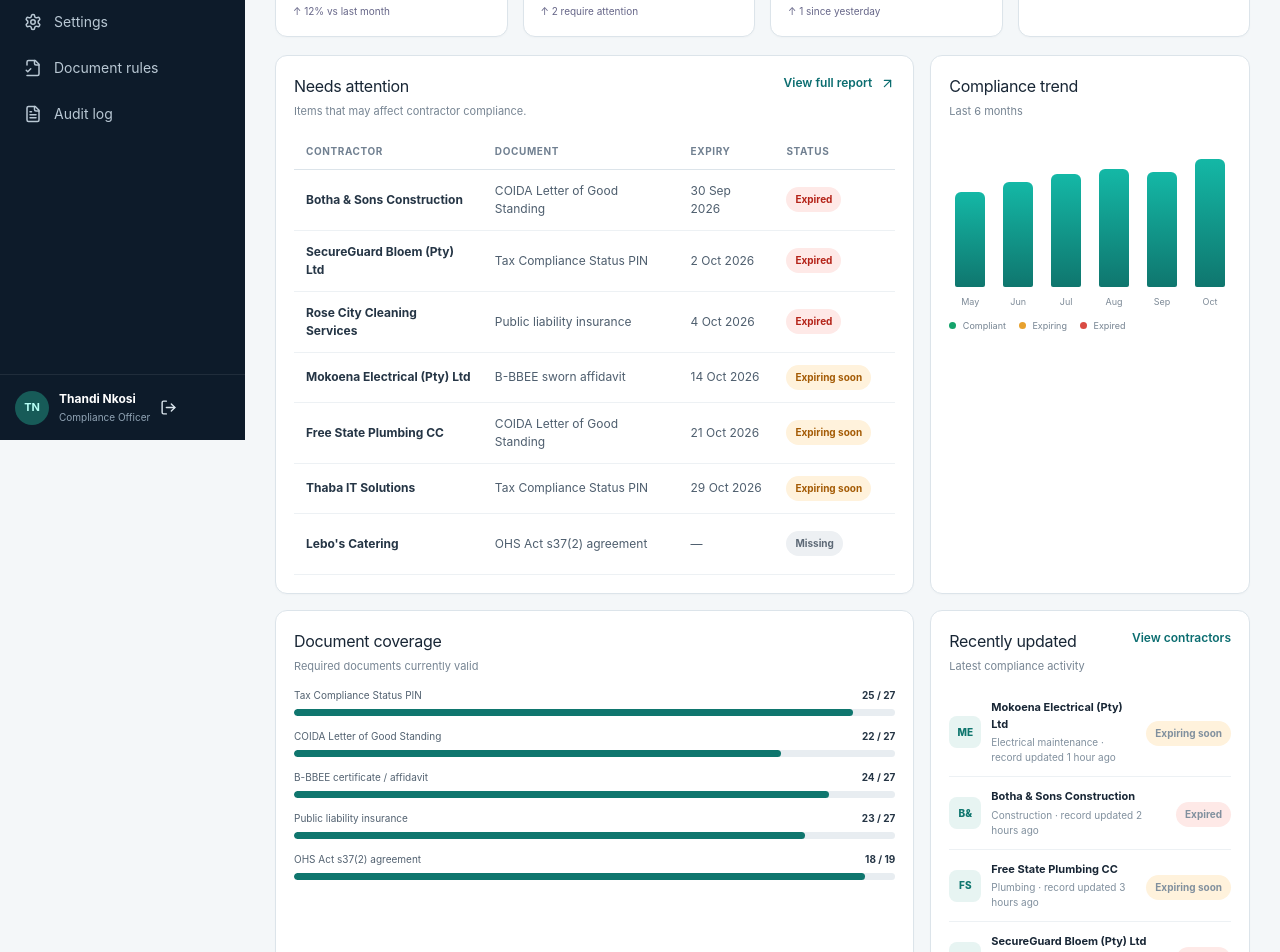
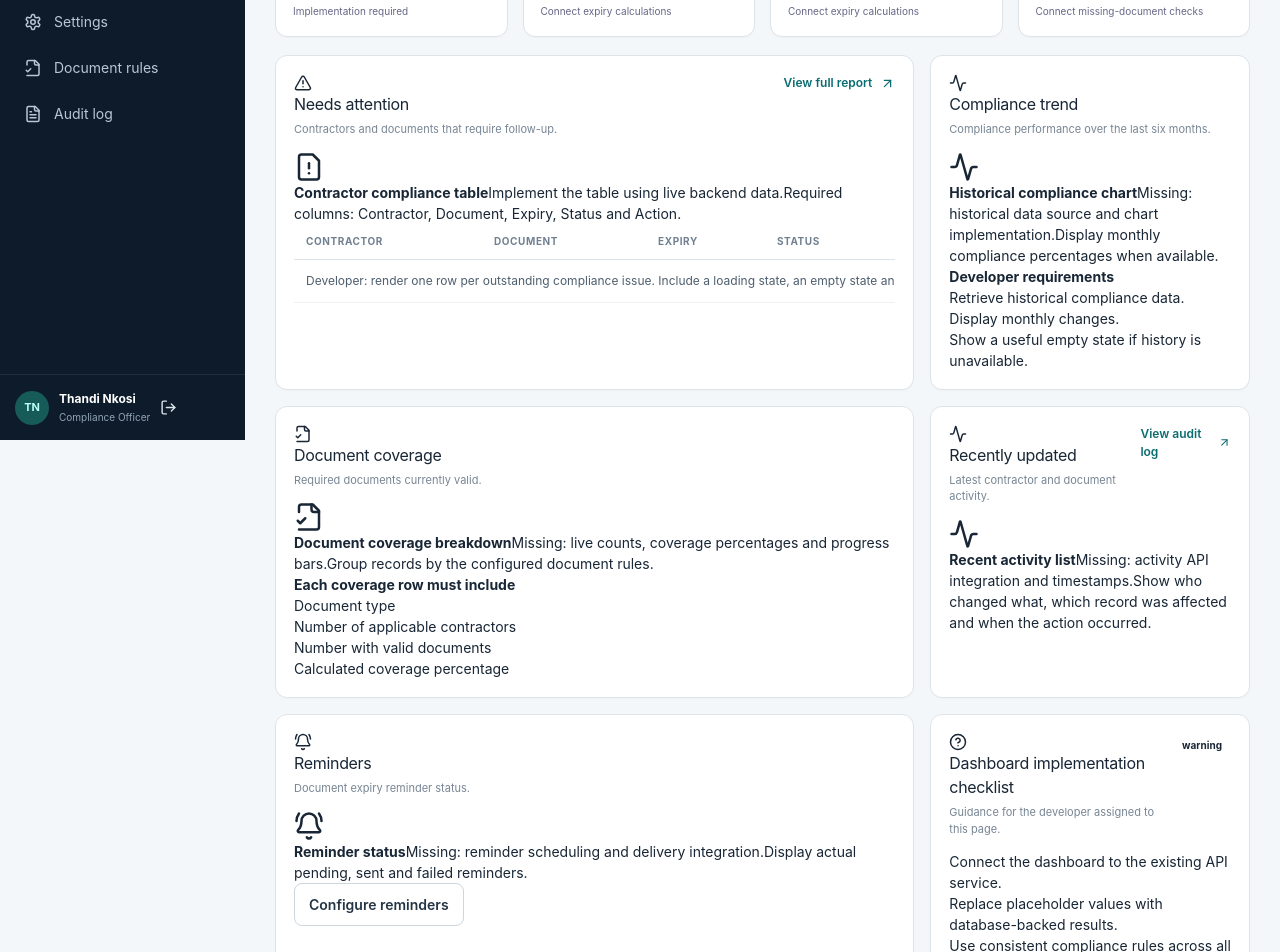
Before and after one commit to Goon-Platoon4/ComplyTrack, a React (Vite) app in the folder frontend/: page /dashboard in a window 1280 px wide. Shown: the part 360-1312 px from the top of the page. Built offline with nearby package versions, Linux system fonts and the light colour scheme.

Commit message:
feat: update styling for improved readability in various components

```diff
--- a/frontend/src/pages/ContractorDetails.jsx
+++ b/frontend/src/pages/ContractorDetails.jsx
@@ -66,7 +66,7 @@ export default function ContractorDetails() {
             </button>
             <button
               type="button"
-              className="inline-flex items-center justify-center gap-2 rounded-lg px-4 py-2.5 text-sm font-bold transition focus:outline-none focus:ring-2 focus:ring-teal-600/30 border border-slate-300 bg-white text-slate-700 hover:border-slate-400 hover:bg-slate-50 px-3"
+              className="inline-flex items-center justify-center gap-2 rounded-lg px-4 py-2.5 text-sm font-bold transition focus:outline-none focus:ring-2 focus:ring-teal-600/30 border border-slate-300 bg-white text-slate-700 hover:border-slate-400 hover:bg-slate-50"
             >
               <MoreHorizontal size={17} />
             </button>
@@ -132,7 +132,7 @@ export default function ContractorDetails() {
       >
         <div className="overflow-x-auto rounded-xl border border-slate-200">
           <div className="min-w-[850px]">
-            <div className="grid grid-cols-[1.6fr_0.9fr_1fr_0.9fr_0.8fr] gap-3 bg-slate-50 px-4 py-3 text-[10px] font-bold uppercase tracking-[0.1em] text-slate-500">
+            <div className="grid grid-cols-[1.6fr_0.9fr_1fr_0.9fr_0.8fr] gap-3 bg-slate-50 px-4 py-3 text-[10px] font-bold uppercase tracking-widest text-slate-500">
               <span>Document</span>
               <span>Status</span>
               <span>Expiry</span>
@@ -237,7 +237,7 @@ function BlueprintPanel({ number, title, description, icon: Icon, children }) {
 function Field({ label, value }) {
   return (
     <div className="rounded-xl border border-dashed border-slate-300 bg-slate-50 p-3">
-      <span className="block text-[10px] font-bold uppercase tracking-[0.1em] text-slate-400">
+      <span className="block text-[10px] font-bold uppercase tracking-widest text-slate-400">
         {label}
       </span>
       <strong className="mt-1 block text-sm text-slate-700">{value}</strong>
--- a/frontend/src/pages/Contractors.jsx
+++ b/frontend/src/pages/Contractors.jsx
@@ -58,7 +58,7 @@ export default function Contractors() {
       <BlueprintPanel number="04" title="Contractor List" description="The primary contractor management table." icon={MoreHorizontal}>
         <div className="overflow-x-auto rounded-xl border border-slate-200">
           <div className="min-w-[1050px]">
-            <div className="grid grid-cols-[1.5fr_1fr_1fr_1fr_0.8fr_1fr_0.9fr_0.7fr] gap-3 border-b border-slate-200 bg-slate-50 px-4 py-3 text-[10px] font-bold uppercase tracking-[0.1em] text-slate-500">
+            <div className="grid grid-cols-[1.5fr_1fr_1fr_1fr_0.8fr_1fr_0.9fr_0.7fr] gap-3 border-b border-slate-200 bg-slate-50 px-4 py-3 text-[10px] font-bold uppercase tracking-widest text-slate-500">
               <span>Contractor</span><span>Registration</span><span>Contact</span><span>Category</span><span>Documents</span><span>Next Expiry</span><span>Status</span><span>Actions</span>
             </div>
             {rows.map((category, index) => <div key={category} className="grid grid-cols-[1.5fr_1fr_1fr_1fr_0.8fr_1fr_0.9fr_0.7fr] gap-3 border-b border-slate-100 px-4 py-4 text-xs last:border-b-0">
@@ -68,7 +68,7 @@ export default function Contractors() {
           </div>
         </div>
         <div className="mt-4 flex flex-col gap-2 text-xs text-slate-500 sm:flex-row sm:items-center sm:justify-between">
-          <span>Pagination: page X of Y</span><div className="flex gap-2"><button type="button" className="inline-flex items-center justify-center gap-2 rounded-lg px-4 py-2.5 text-sm font-bold transition focus:outline-none focus:ring-2 focus:ring-teal-600/30 border border-slate-300 bg-white text-slate-700 hover:border-slate-400 hover:bg-slate-50 px-3 py-2">Previous</button><button type="button" className="inline-flex items-center justify-center gap-2 rounded-lg px-4 py-2.5 text-sm font-bold transition focus:outline-none focus:ring-2 focus:ring-teal-600/30 border border-slate-300 bg-white text-slate-700 hover:border-slate-400 hover:bg-slate-50 px-3 py-2">Next</button></div>
+          <span>Pagination: page X of Y</span><div className="flex gap-2"><button type="button" className="inline-flex items-center justify-center gap-2 rounded-lg px-4 py-2.5 text-sm font-bold transition focus:outline-none focus:ring-2 focus:ring-teal-600/30 border border-slate-300 bg-white text-slate-700 hover:border-slate-400 hover:bg-slate-50">Previous</button><button type="button" className="inline-flex items-center justify-center gap-2 rounded-lg px-4 py-2.5 text-sm font-bold transition focus:outline-none focus:ring-2 focus:ring-teal-600/30 border border-slate-300 bg-white text-slate-700 hover:border-slate-400 hover:bg-slate-50">Next</button></div>
         </div>
       </BlueprintPanel>
 
--- a/frontend/src/pages/Dashboard.jsx
+++ b/frontend/src/pages/Dashboard.jsx
@@ -1,4 +1,4 @@
-// This is the develop branch
+
 import {
   AlertTriangle,
   CheckCircle2,
@@ -7,77 +7,116 @@ import {
   Plus,
   ArrowUpRight,
   BellRing,
+  Activity,
+  FileCheck2,
+  CircleHelp,
 } from "lucide-react";
 import { Link } from "react-router-dom";
 import PageHeader from "../components/PageHeader";
 import StatCard from "../components/StatCard";
 import StatusBadge from "../components/StatusBadge";
-import { attentionItems, contractors } from "../data/demoData";
 
 export default function Dashboard() {
-  const compliant = 18,
-    expiring = 4,
-    expired = 3,
-    missing = 2;
-
   return (
-    <section className="page">
+    <section className="page dashboard-blueprint">
+      {/* ==================================================
+          1. PAGE HEADER
+          Developer: connect the date to the current date.
+          Add contractor should open the contractor workflow.
+         ================================================== */}
       <PageHeader
-        eyebrow="Wednesday · 7 October 2026"
+        eyebrow="DASHBOARD BLUEPRINT · IMPLEMENTATION REQUIRED"
         title="Compliance overview"
-        description="A live-style view of contractor compliance across your organisation."
+        description="A central overview of contractor compliance across the organisation."
         actions={
           <Link to="/contractors" className="primary-button">
-            <Plus size={17} /> Add contractor
+            <Plus size={17} />
+            Add contractor
           </Link>
         }
       />
 
+      {/* ==================================================
+          2. COMPLIANCE SUMMARY CARDS
+          Developer: replace placeholders with API data.
+          Each card should link to a relevant filtered view.
+         ================================================== */}
       <div className="stats-grid">
         <StatCard
           label="Compliant"
-          value={compliant}
-          helper="contractors with every required document valid"
+          value="—"
+          helper="Contractors with all required documents valid"
           status="good"
           icon={CheckCircle2}
-          trend="↑ 12% vs last month"
+          trend="Implementation required"
         />
+
         <StatCard
           label="Expiring soon"
-          value={expiring}
-          helper="have a document expiring within 30 days"
+          value="—"
+          helper="Contractors with documents expiring within 30 days"
           status="warning"
           icon={Clock3}
-          trend="↑ 2 require attention"
+          trend="Connect expiry calculations"
         />
+
         <StatCard
           label="Expired"
-          value={expired}
-          helper="are working with an expired document"
+          value="—"
+          helper="Contractors with expired required documents"
           status="danger"
           icon={AlertTriangle}
-          trend="↑ 1 since yesterday"
+          trend="Connect expiry calculations"
         />
+
         <StatCard
           label="Missing"
-          value={missing}
-          helper="have not uploaded a required document"
+          value="—"
+          helper="Contractors missing required documents"
           status="neutral"
           icon={FileWarning}
+          trend="Connect missing-document checks"
         />
       </div>
 
       <div className="dashboard-grid">
-        <div className="panel panel-wide">
+        {/* ==================================================
+            3. NEEDS ATTENTION
+            Developer:
+            - Load actual contractor and document records.
+            - Show expired, expiring and missing requirements.
+            - Link each row to the correct contractor.
+            - Do not hardcode contractor IDs.
+           ================================================== */}
+        <div className="panel panel-wide blueprint-panel">
           <div className="panel-header">
             <div>
-              <h2>Needs attention</h2>
-              <p>Items that may affect contractor compliance.</p>
+              <h2>
+                <AlertTriangle size={18} />
+                Needs attention
+              </h2>
+              <p>
+                Contractors and documents that require follow-up.
+              </p>
             </div>
+
             <Link to="/reports" className="link-button">
               View full report <ArrowUpRight size={15} />
             </Link>
           </div>
+
+          <div className="blueprint-placeholder">
+            <FileWarning size={30} />
+            <strong>Contractor compliance table</strong>
+            <span>
+              Implement the table using live backend data.
+            </span>
+            <span>
+              Required columns: Contractor, Document, Expiry,
+              Status and Action.
+            </span>
+          </div>
+
           <div className="table-wrap">
             <table>
               <thead>
@@ -90,130 +129,184 @@ export default function Dashboard() {
                 </tr>
               </thead>
               <tbody>
-                {attentionItems.map((item) => (
-                  <tr key={`${item.contractor}-${item.document}`}>
-                    <td>
-                      <strong>{item.contractor}</strong>
-                    </td>
-                    <td>{item.document}</td>
-                    <td>{item.expiry}</td>
-                    <td>
-                      <StatusBadge status={item.status} />
-                    </td>
-                    <td>
-                      <Link className="table-action" to="/contractors/1">
-                        {item.action}
-                      </Link>
+                <tr>
+                  <td colSpan={5} className="blueprint-table-note">
+                    Developer: render one row per outstanding
+                    compliance issue. Include a loading state,
+                    an empty state and an error state.
                   </td>
                 </tr>
-                ))}
               </tbody>
             </table>
           </div>
         </div>
 
-        <div className="panel">
+        {/* ==================================================
+            4. COMPLIANCE TREND
+            Developer: use historical database data.
+            Do not use fabricated production statistics.
+           ================================================== */}
+        <div className="panel blueprint-panel">
           <div className="panel-header">
             <div>
-              <h2>Compliance trend</h2>
-              <p>Last 6 months</p>
+              <h2>
+                <Activity size={18} />
+                Compliance trend
+              </h2>
+              <p>Compliance performance over the last six months.</p>
             </div>
           </div>
-          <div className="mini-chart">
-            {[58, 64, 69, 72, 70, 78].map((h, i) => (
-              <div className="chart-col" key={i}>
-                <div className="bar" style={{ height: `${h}%` }} />
-                <span>{["May", "Jun", "Jul", "Aug", "Sep", "Oct"][i]}</span>
-              </div>
-            ))}
-          </div>
-          <div className="legend">
+
+          <div className="blueprint-placeholder">
+            <Activity size={30} />
+            <strong>Historical compliance chart</strong>
             <span>
-              <i className="dot good" /> Compliant
+              Missing: historical data source and chart implementation.
             </span>
             <span>
-              <i className="dot warning" /> Expiring
+              Display monthly compliance percentages when available.
+            </span>
+          </div>
+
+          <div className="blueprint-requirements">
+            <strong>Developer requirements</strong>
+            <ul>
+              <li>Retrieve historical compliance data.</li>
+              <li>Display monthly changes.</li>
+              <li>Show a useful empty state if history is unavailable.</li>
+            </ul>
+          </div>
+        </div>
+
+        {/* ==================================================
+            5. DOCUMENT COVERAGE
+            Developer: calculate coverage per document type.
+           ================================================== */}
+        <div className="panel blueprint-panel">
+          <div className="panel-header">
+            <div>
+              <h2>
+                <FileCheck2 size={18} />
+                Document coverage
+              </h2>
+              <p>Required documents currently valid.</p>
+            </div>
+          </div>
+
+          <div className="blueprint-placeholder">
+            <FileCheck2 size={30} />
+            <strong>Document coverage breakdown</strong>
+            <span>
+              Missing: live counts, coverage percentages and progress bars.
             </span>
             <span>
-              <i className="dot danger" /> Expired
+              Group records by the configured document rules.
+            </span>
+          </div>
+
+          <div className="blueprint-requirements">
+            <strong>Each coverage row must include</strong>
+            <ul>
+              <li>Document type</li>
+              <li>Number of applicable contractors</li>
+              <li>Number with valid documents</li>
+              <li>Calculated coverage percentage</li>
+            </ul>
+          </div>
+        </div>
+
+        {/* ==================================================
+            6. RECENT ACTIVITY
+            Developer: connect to real activity/audit records.
+           ================================================== */}
+        <div className="panel panel-wide blueprint-panel">
+          <div className="panel-header">
+            <div>
+              <h2>
+                <Activity size={18} />
+                Recently updated
+              </h2>
+              <p>Latest contractor and document activity.</p>
+            </div>
+
+            <Link to="/audit-log" className="link-button">
+              View audit log <ArrowUpRight size={15} />
+            </Link>
+          </div>
+
+          <div className="blueprint-placeholder">
+            <Activity size={30} />
+            <strong>Recent activity list</strong>
+            <span>
+              Missing: activity API integration and timestamps.
+            </span>
+            <span>
+              Show who changed what, which record was affected
+              and when the action occurred.
             </span>
           </div>
         </div>
 
-        <div className="panel">
+        {/* ==================================================
+            7. REMINDERS
+            Developer: connect to reminder configuration and
+            actual scheduled/sent reminder records.
+           ================================================== */}
+        <div className="panel blueprint-panel">
           <div className="panel-header">
             <div>
-              <h2>Document coverage</h2>
-              <p>Required documents currently valid</p>
-            </div>
-          </div>
-          <div className="coverage-list">
-            {[
-              ["Tax Compliance Status PIN", "25 / 27", 93],
-              ["COIDA Letter of Good Standing", "22 / 27", 81],
-              ["B-BBEE certificate / affidavit", "24 / 27", 89],
-              ["Public liability insurance", "23 / 27", 85],
-              ["OHS Act s37(2) agreement", "18 / 19", 95],
-            ].map(([name, count, pct]) => (
-              <div className="coverage-row" key={name}>
-                <div>
-                  <span>{name}</span>
-                  <strong>{count}</strong>
-                </div>
-                <div className="progress">
-                  <span style={{ width: `${pct}%` }} />
-                </div>
-              </div>
-            ))}
+              <h2>
+                <BellRing size={18} />
+                Reminders
+              </h2>
+              <p>Document expiry reminder status.</p>
             </div>
           </div>
 
-        <div className="panel panel-wide">
-          <div className="panel-header">
-            <div>
-              <h2>Recently updated</h2>
-              <p>Latest compliance activity</p>
+          <div className="blueprint-placeholder">
+            <BellRing size={30} />
+            <strong>Reminder status</strong>
+            <span>
+              Missing: reminder scheduling and delivery integration.
+            </span>
+            <span>
+              Display actual pending, sent and failed reminders.
+            </span>
           </div>
-            <Link to="/contractors" className="link-button">
-              View contractors
+
+          <Link to="/settings" className="secondary-button">
+            Configure reminders
           </Link>
         </div>
-          <div className="activity-list">
-            {contractors.slice(0, 5).map((c, i) => (
-              <div className="activity-row" key={c.id}>
-                <div className="activity-avatar">
-                  {c.name
-                    .split(" ")
-                    .map((x) => x[0])
-                    .slice(0, 2)
-                    .join("")}
-                </div>
-                <div>
-                  <strong>{c.name}</strong>
-                  <span>
-                    {c.category} · record updated {i + 1} hour
-                    {i === 0 ? "" : "s"} ago
-                  </span>
-                </div>
-                <StatusBadge status={c.status} />
-              </div>
-            ))}
-          </div>
-        </div>
 
-        <div className="panel">
+        {/* ==================================================
+            8. IMPLEMENTATION CHECKLIST
+            Remove this panel when implementation is complete.
+           ================================================== */}
+        <div className="panel panel-wide blueprint-panel">
           <div className="panel-header">
             <div>
               <h2>
-                <BellRing size={18} /> Reminders
+                <CircleHelp size={18} />
+                Dashboard implementation checklist
               </h2>
-              <p>Automated workflow status</p>
+              <p>
+                Guidance for the developer assigned to this page.
+              </p>
             </div>
+            <StatusBadge status="warning" />
           </div>
-          <div className="reminder-box">
-            <strong>4 reminders scheduled</strong>
-            <span>30, 14 and 7-day expiry reminders are enabled.</span>
-            <button className="secondary-button">Configure reminders</button>
+
+          <div className="blueprint-requirements">
+            <ul>
+              <li>Connect the dashboard to the existing API service.</li>
+              <li>Replace placeholder values with database-backed results.</li>
+              <li>Use consistent compliance rules across all pages.</li>
+              <li>Connect actions to the correct contractor and document.</li>
+              <li>Implement loading, error and empty states.</li>
+              <li>Ensure the layout works on desktop and mobile.</li>
+              <li>Remove blueprint labels when the feature is implemented.</li>
+            </ul>
           </div>
         </div>
       </div>
--- a/frontend/src/pages/Reports.jsx
+++ b/frontend/src/pages/Reports.jsx
@@ -50,6 +50,6 @@ export default function Reports() {
 
 function BlueprintLabel({ text }) { return <div className="inline-flex rounded-full border border-dashed border-slate-300 bg-white px-3 py-1 text-[10px] font-bold uppercase tracking-[0.18em] text-slate-500">{text}</div>; }
 function BlueprintPanel({ number, title, description, icon: Icon, children }) { return <section className="rounded-2xl border border-dashed border-slate-300 bg-white p-5 sm:p-6"><div className="mb-5 flex items-start justify-between gap-4"><div><span className="text-[10px] font-bold uppercase tracking-[0.18em] text-teal-700">{number}</span><h2 className="mt-1 text-lg font-bold">{title}</h2><p className="mt-1 text-sm leading-6 text-slate-500">{description}</p></div><Icon size={21} className="shrink-0 text-slate-400" /></div>{children}</section>; }
-function Field({ label, value }) { return <div className="rounded-xl border border-dashed border-slate-300 bg-slate-50 p-3"><span className="block text-[10px] font-bold uppercase tracking-[0.1em] text-slate-400">{label}</span><strong className="mt-1 block text-xs leading-5 text-slate-700">{value}</strong></div>; }
+function Field({ label, value }) { return <div className="rounded-xl border border-dashed border-slate-300 bg-slate-50 p-3"><span className="block text-[10px] font-bold uppercase tracking-widest text-slate-400">{label}</span><strong className="mt-1 block text-xs leading-5 text-slate-700">{value}</strong></div>; }
 function Flow({ items }) { return <div className="space-y-1 text-center">{items.map((item, i) => <div key={item}><div className="rounded-lg border border-dashed border-slate-300 bg-slate-50 px-3 py-3 text-xs font-semibold">{item}</div>{i < items.length - 1 && <div className="py-1 text-slate-400">↓</div>}</div>)}</div>; }
 function BlueprintNotes({ items }) { return <section className="rounded-2xl border border-dashed border-slate-300 bg-slate-50 p-5"><strong className="text-sm">Development notes</strong><ul className="mt-3 list-disc space-y-2 pl-5 text-xs leading-5 text-slate-600">{items.map((item) => <li key={item}>{item}</li>)}</ul></section>; }
--- a/frontend/src/pages/UploadDocument.jsx
+++ b/frontend/src/pages/UploadDocument.jsx
@@ -53,5 +53,5 @@ export default function UploadDocument() {
 
 function BlueprintLabel({ text }) { return <div className="inline-flex rounded-full border border-dashed border-slate-300 bg-white px-3 py-1 text-[10px] font-bold uppercase tracking-[0.18em] text-slate-500">{text}</div>; }
 function BlueprintPanel({ number, title, description, icon: Icon, children }) { return <section className="rounded-2xl border border-dashed border-slate-300 bg-white p-5 sm:p-6"><div className="mb-5 flex items-start justify-between gap-4"><div><span className="text-[10px] font-bold uppercase tracking-[0.18em] text-teal-700">{number}</span><h2 className="mt-1 text-lg font-bold">{title}</h2><p className="mt-1 text-sm leading-6 text-slate-500">{description}</p></div><Icon size={21} className="shrink-0 text-slate-400" /></div>{children}</section>; }
-function Field({ label, value, icon: Icon }) { return <div><span className="mb-2 block text-[10px] font-bold uppercase tracking-[0.1em] text-slate-500">{label}</span><div className="flex items-center gap-2 rounded-lg border border-dashed border-slate-300 bg-slate-50 px-4 py-3 text-sm text-slate-400">{Icon && <Icon size={16} />}{value}</div></div>; }
+function Field({ label, value, icon: Icon }) { return <div><span className="mb-2 block text-[10px] font-bold uppercase tracking-widest text-slate-500">{label}</span><div className="flex items-center gap-2 rounded-lg border border-dashed border-slate-300 bg-slate-50 px-4 py-3 text-sm text-slate-400">{Icon && <Icon size={16} />}{value}</div></div>; }
 function BlueprintNotes({ items }) { return <section className="rounded-2xl border border-dashed border-slate-300 bg-slate-50 p-5"><strong className="text-sm">Development notes</strong><ul className="mt-3 list-disc space-y-2 pl-5 text-xs leading-5 text-slate-600">{items.map((item) => <li key={item}>{item}</li>)}</ul></section>; }
```
Lines whose indentation alone changed are shown as unchanged.
